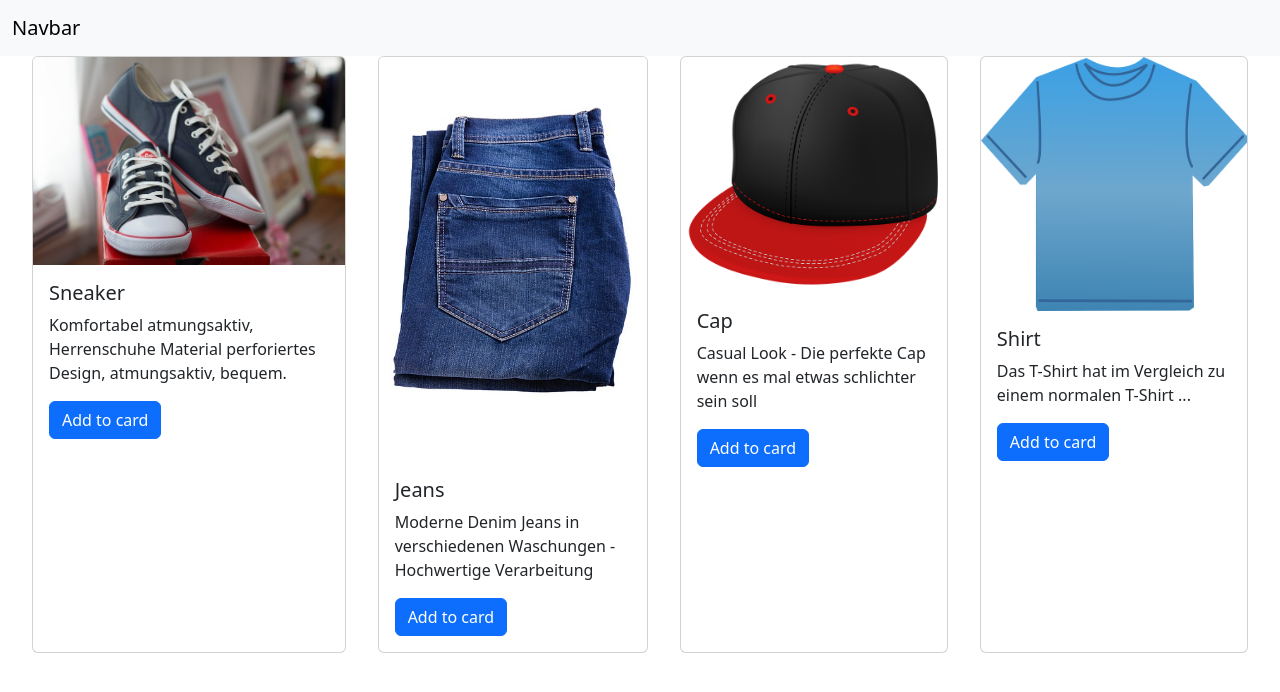
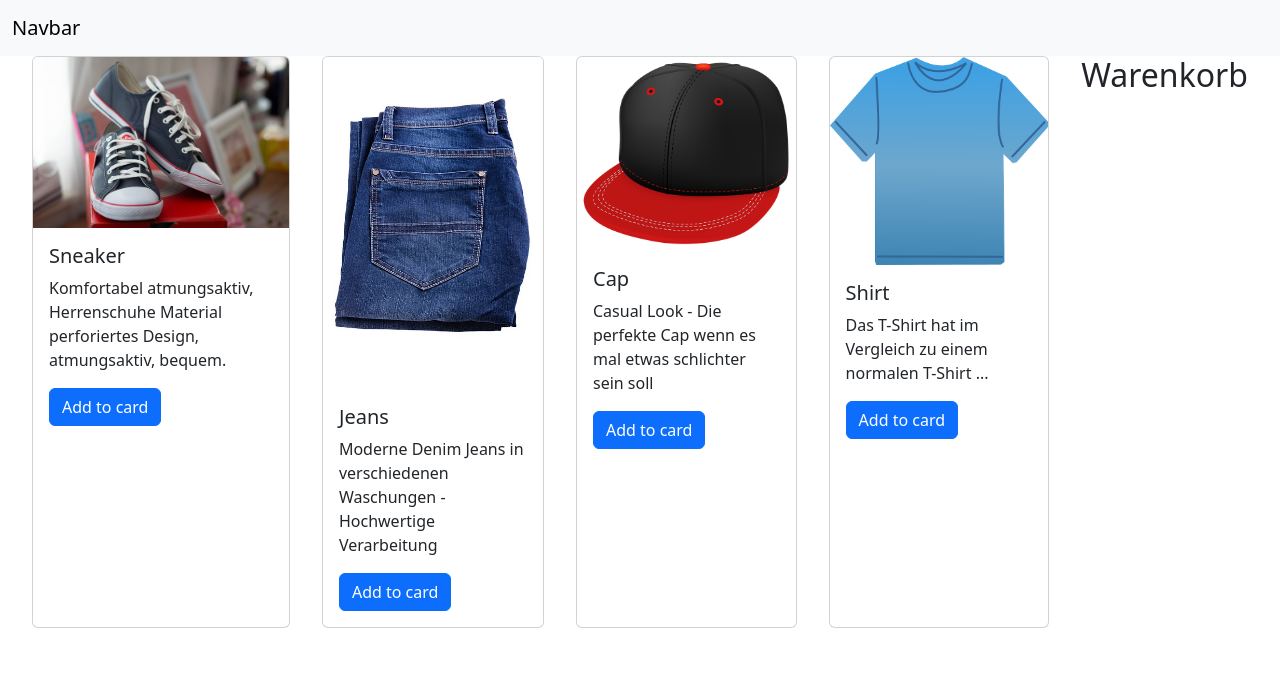
Before and after one commit to sjaroni/onlineshop, a React (Create React App) app: page / in a window 1280 px wide. Shown: the top 692 px of the page. Built offline with nearby package versions, Linux system fonts and the light colour scheme.

Commit message:
feat: add shopping-cart component

```diff
--- a/src/App.jsx
+++ b/src/App.jsx
@@ -1,6 +1,7 @@
 import React, { Component } from 'react';
 import Navbar from './components/navbar';
 import Product from './components/product';
+import ShoppingCart from './components/shopping-cart';
 
 class App extends Component {
   state = {};
@@ -8,6 +9,7 @@ class App extends Component {
     return (
       <React.Fragment>
         <Navbar />
+        <div className='main-container'>
           <div className='product-container'>
             <Product
               title='Sneaker'
@@ -19,8 +21,18 @@ class App extends Component {
               image='jeans.jpg'
               description='Moderne Denim Jeans in verschiedenen Waschungen - Hochwertige Verarbeitung'
             />
-          <Product title='Cap' image='cap.png' description="Casual Look - Die perfekte Cap wenn es mal etwas schlichter sein soll"/>
-          <Product title='Shirt' image='shirt.png' description="Das T-Shirt hat im Vergleich zu einem normalen T-Shirt ..."/>
+            <Product
+              title='Cap'
+              image='cap.png'
+              description='Casual Look - Die perfekte Cap wenn es mal etwas schlichter sein soll'
+            />
+            <Product
+              title='Shirt'
+              image='shirt.png'
+              description='Das T-Shirt hat im Vergleich zu einem normalen T-Shirt ...'
+            />
+          </div>
+          <ShoppingCart/>
         </div>
       </React.Fragment>
     );
--- /dev/null
+++ b/src/components/shopping-cart.jsx
@@ -0,0 +1,14 @@
+import React, { Component } from 'react';
+
+class ShoppingCart extends Component {
+  state = {};
+  render() {
+    return (
+      <div className="shopping-cart">
+        <h2>Warenkorb</h2>
+      </div>
+    );
+  }
+}
+
+export default ShoppingCart;
--- a/src/index.css
+++ b/src/index.css
@@ -2,6 +2,15 @@
   display: flex;
   gap: 32px;
   padding: 0 32px;
+}
+
+.main-container{
+  display: flex;
+  padding-right: 32px;
+}
+
+.shopping-cart{
+  width: 25vw;
 }
 
 @media (max-width: 640px){
```
Lines whose indentation alone changed are shown as unchanged.
